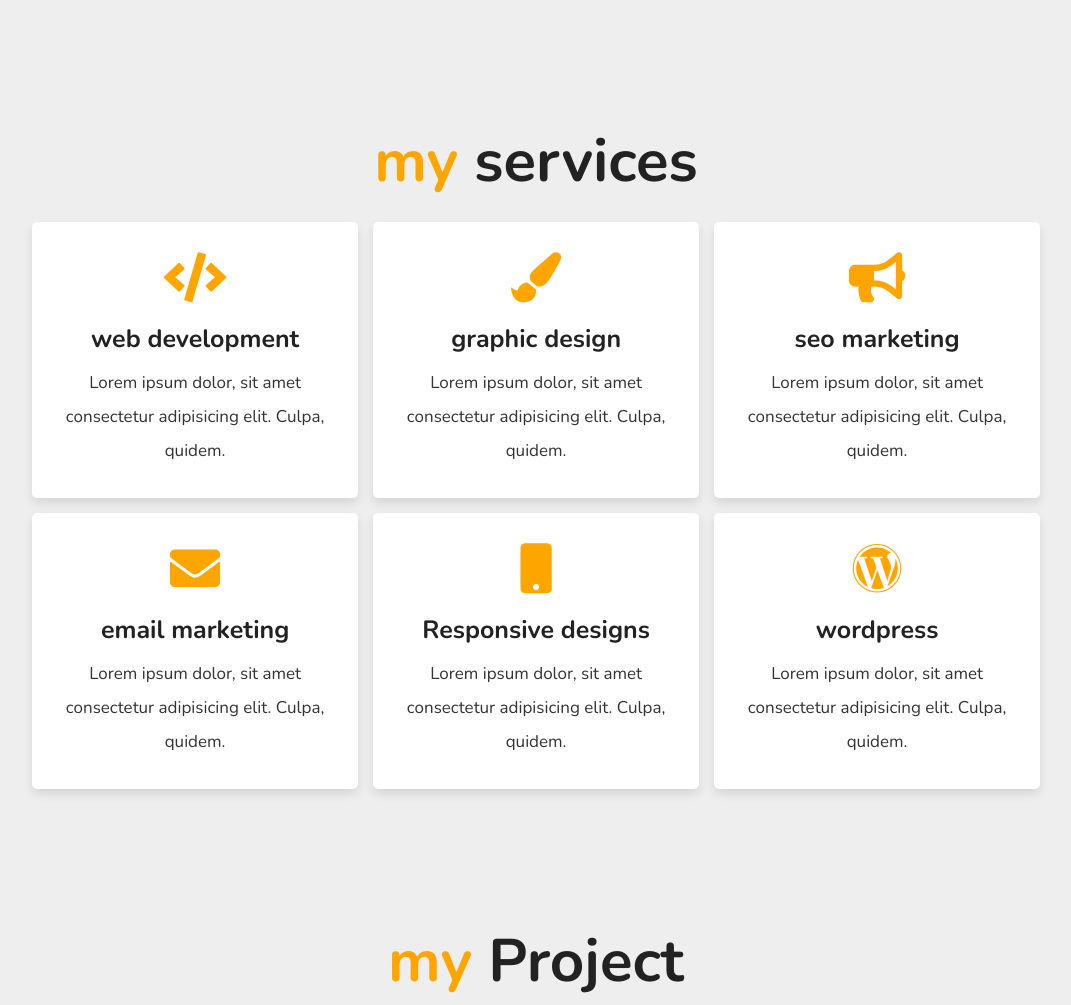
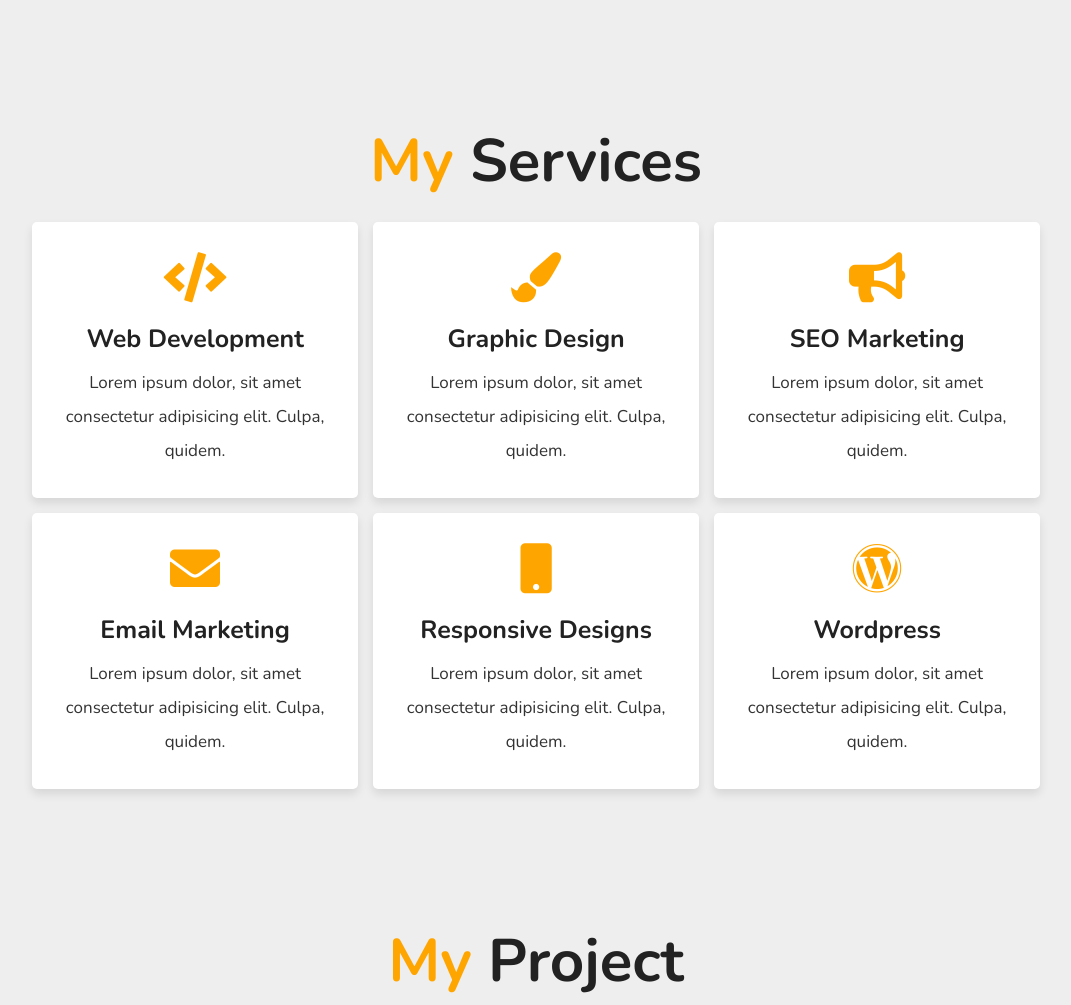
Before and after one commit to pakprovider/my-web, a plain HTML site: page index.html in a window 1280 px wide. Shown: the part 1500-2505 px from the top of the page, without its empty margins (79-1150 px from the left). Drawn offline with nearby package versions, Linux system fonts and the light colour scheme.

Commit message:
Add files via upload

```diff
--- a/index.html
+++ b/index.html
@@ -94,43 +94,43 @@
 
 <section class="services" id="services">
 
-    <h1 class="heading"> <span> my </span> services </h1>
+    <h1 class="heading"> <span> My </span> Services </h1>
 
     <div class="box-container">
 
         <div class="box tilt">
             <i class="fas fa-code"></i>
-            <h3>web development</h3>
+            <h3>Web Development</h3>
             <p>Lorem ipsum dolor, sit amet consectetur adipisicing elit. Culpa, quidem.</p>
         </div>
 
         <div class="box tilt">
             <i class="fas fa-paint-brush"></i>
-            <h3>graphic design</h3>
+            <h3>Graphic Design</h3>
             <p>Lorem ipsum dolor, sit amet consectetur adipisicing elit. Culpa, quidem.</p>
         </div>
 
         <div class="box tilt">
             <i class="fas fa-bullhorn"></i>
-            <h3>seo marketing</h3>
+            <h3>SEO Marketing</h3>
             <p>Lorem ipsum dolor, sit amet consectetur adipisicing elit. Culpa, quidem.</p>
         </div>
 
         <div class="box tilt">
             <i class="fas fa-envelope"></i>
-            <h3>email marketing</h3>
+            <h3>Email Marketing</h3>
             <p>Lorem ipsum dolor, sit amet consectetur adipisicing elit. Culpa, quidem.</p>
         </div>
 
         <div class="box tilt">
             <i class="fas fa-mobile"></i>
-            <h3>Responsive designs</h3>
+            <h3>Responsive Designs</h3>
             <p>Lorem ipsum dolor, sit amet consectetur adipisicing elit. Culpa, quidem.</p>
         </div>
 
         <div class="box tilt">
             <i class="fab fa-wordpress"></i>
-            <h3>wordpress</h3>
+            <h3>Wordpress</h3>
             <p>Lorem ipsum dolor, sit amet consectetur adipisicing elit. Culpa, quidem.</p>
         </div>
 
@@ -144,7 +144,7 @@
 
 <section class="portfolio" id="portfolio">
 
-    <h1 class="heading"> <span> my </span> Project </h1>
+    <h1 class="heading"> <span> My </span> Project </h1>
 
     <div class="box-container">
 
```
